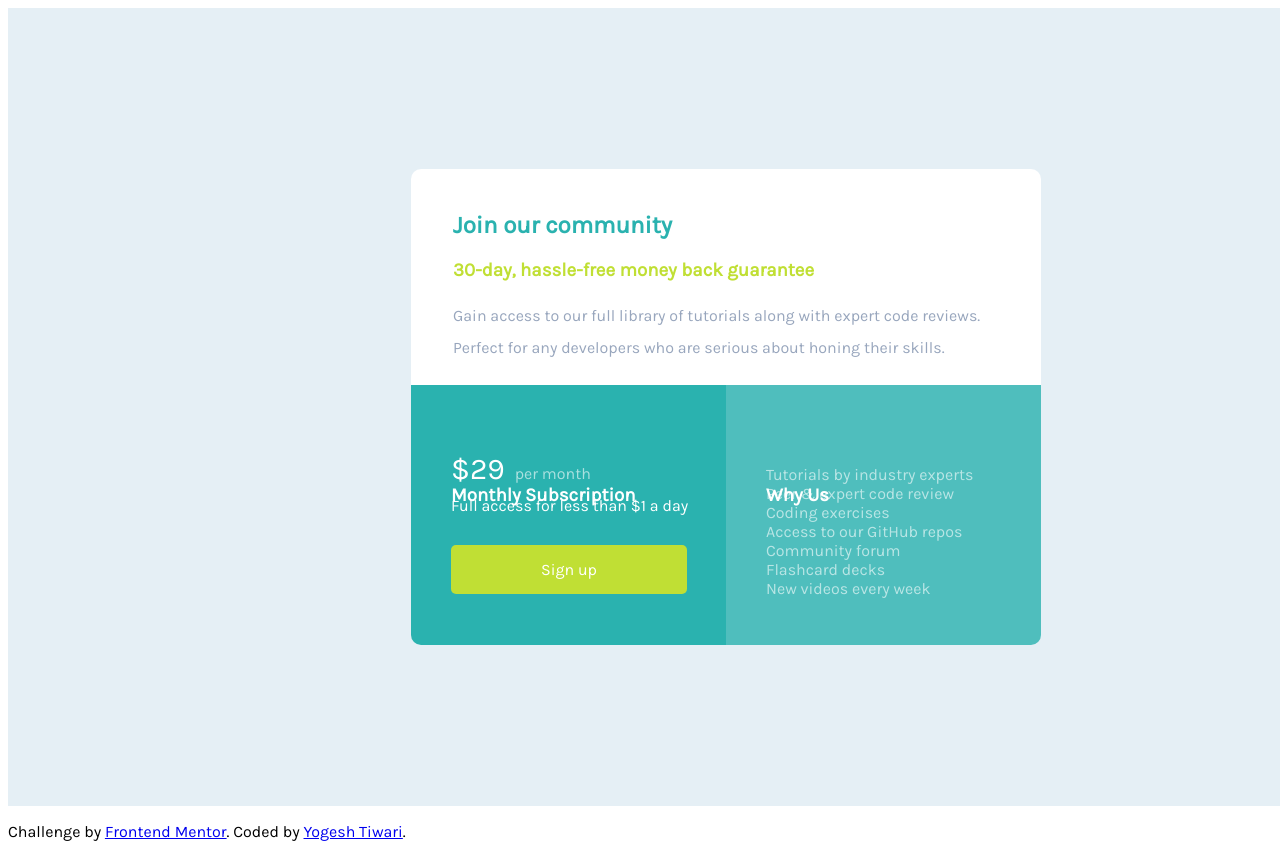
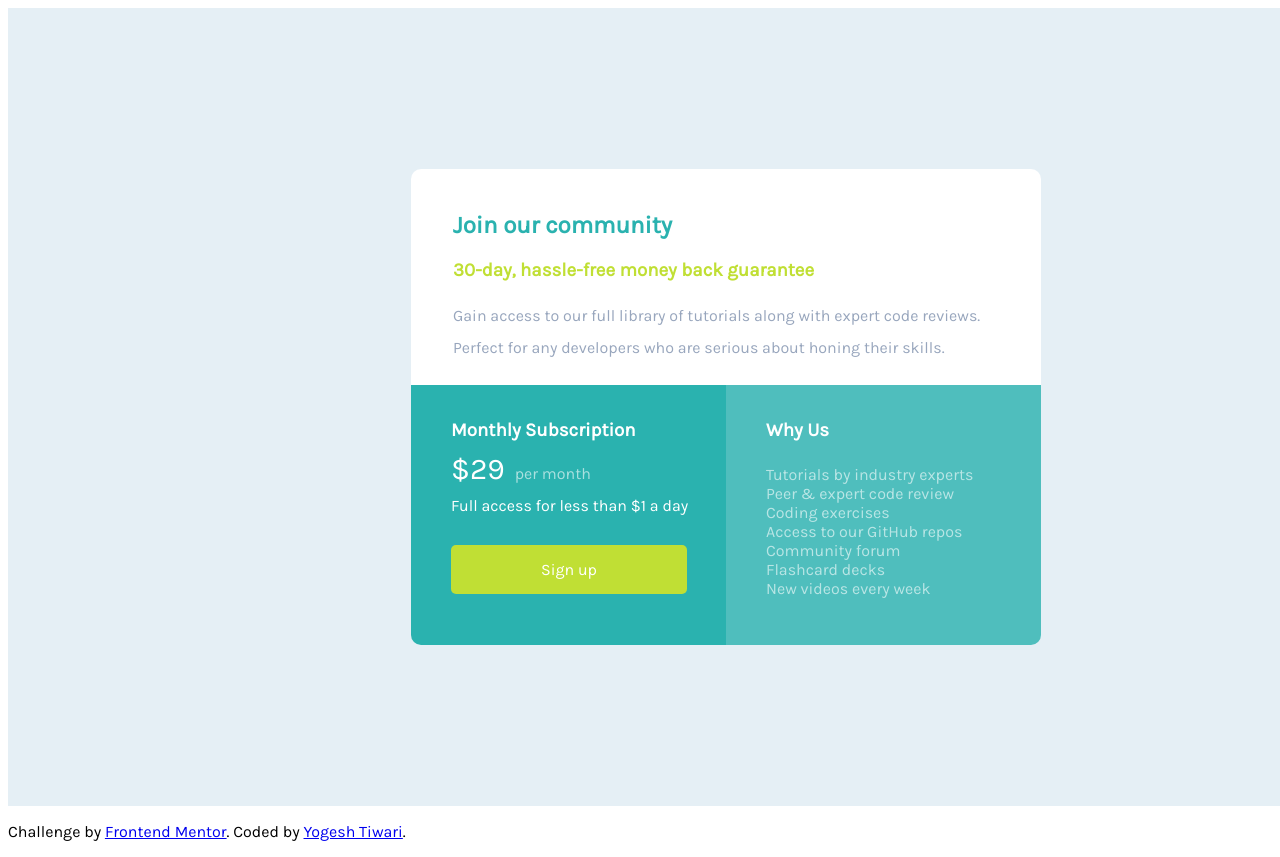
Before and after one commit to Yogesh-389/Front-end-Mentor-Challenge-Single-price-grid-component, a plain HTML site: page index.html in a window 1280 px wide. Shown: the top 857 px of the page. Drawn offline with Linux system fonts and the light colour scheme.

Commit message:
Update styles.css

```diff
--- a/css/styles.css
+++ b/css/styles.css
@@ -72,17 +72,11 @@ p{
 .div5-h3{
   color: white;
   width: 50%;
-  bottom: 275px;
+   top: 400px;
   position: absolute;
   margin-left: 40px;
 }
-/*.div5-span{
-  color: white;
-  position: absolute;
-    width: 90%;
-    margin-left: 40px;
-    top: 465px;
-}*/
+
 .div5-p1{
   position: absolute;
     width: 90%;
@@ -123,7 +117,7 @@ p{
   .div6-h3{
     color: white;
     width: 50%;
-    bottom: 275px;
+     top: 400px;
     position: absolute;
     margin-left: 40px;/*or we can use left:ypx; property also*/
   }
```
